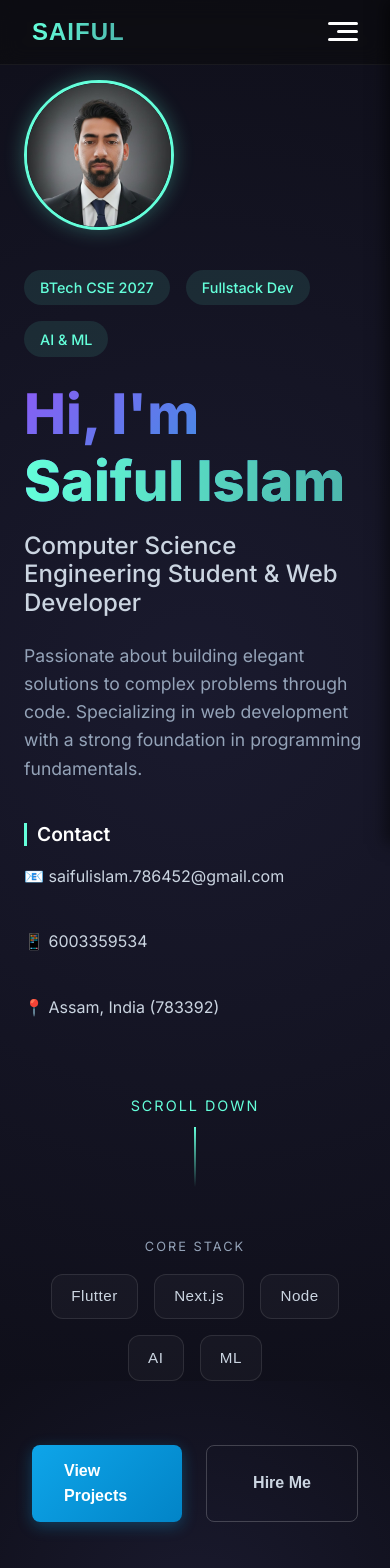
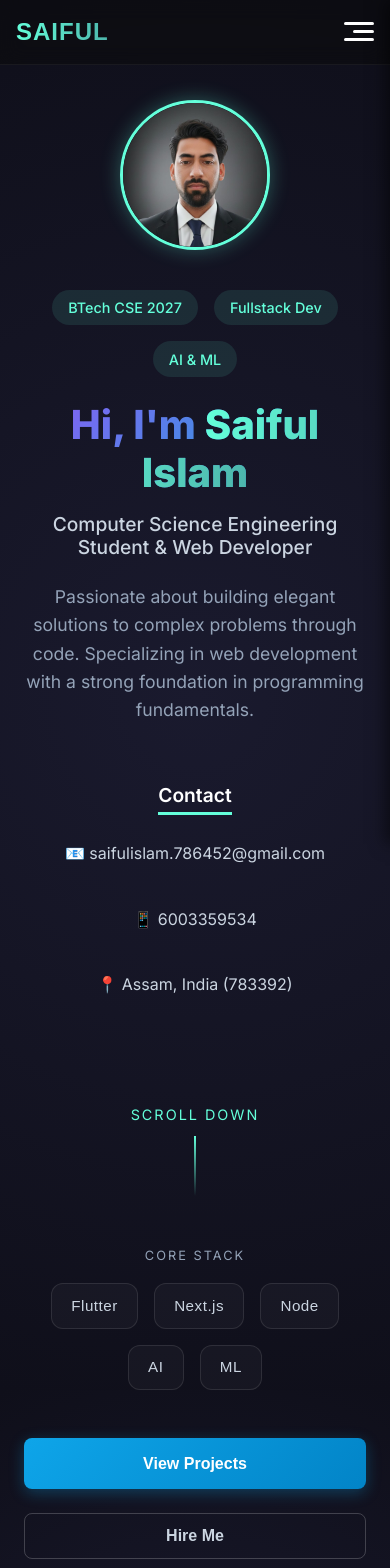
Before and after one commit to Saif325711/my-portfolio.github.io, a React (Vite) app: page / in a window 390 px wide. Shown: the top 1568 px of the page. Built offline with nearby package versions, Linux system fonts and the light colour scheme.

Commit message:
feat: Mobile responsiveness overhaul

```diff
--- a/src/components/Hero.css
+++ b/src/components/Hero.css
@@ -262,3 +262,54 @@
         transform: translateY(-20px);
     }
 }
+
+/* responsive design */
+@media (max-width: 768px) {
+    .hero-section {
+        flex-direction: column;
+        justify-content: center;
+        text-align: center;
+        padding-top: 100px;
+    }
+
+    .hero-content {
+        max-width: 100%;
+        display: flex;
+        flex-direction: column;
+        align-items: center;
+    }
+
+    .hero-tags {
+        justify-content: center;
+    }
+
+    .hero-title {
+        font-size: 2.5rem;
+    }
+
+    .hero-subtitle {
+        font-size: 1.2rem;
+    }
+
+    .hero-contact-section {
+        display: flex;
+        flex-direction: column;
+        align-items: center;
+    }
+
+    .contact-heading {
+        border-left: none;
+        border-bottom: 3px solid #64ffda;
+        padding-left: 0;
+        padding-bottom: 5px;
+        margin-bottom: 1.5rem;
+    }
+
+    .hero-contact-info {
+        align-items: center;
+    }
+
+    .hero-visual {
+        display: none;
+    }
+}
--- a/src/components/Navbar.css
+++ b/src/components/Navbar.css
@@ -179,3 +179,18 @@
 .hire-me-btn:hover {
     background-color: #0f766e;
 }
+
+@media (max-width: 480px) {
+    .mobile-menu-container {
+        width: 85%;
+        right: -85%;
+    }
+
+    .mobile-menu-container.open {
+        right: 0;
+    }
+
+    .navbar {
+        padding: 0.8rem 1rem;
+    }
+}
--- a/src/components/Skills.css
+++ b/src/components/Skills.css
@@ -113,4 +113,8 @@
         padding: var(--space-xs) var(--space-md);
         font-size: var(--font-size-sm);
     }
+
+    .skill-category {
+        padding: var(--space-md);
+    }
 }
--- a/src/components/SummarySection.css
+++ b/src/components/SummarySection.css
@@ -130,3 +130,23 @@
     letter-spacing: 1px;
     font-weight: 500;
 }
+
+@media (max-width: 768px) {
+    .summary-section {
+        padding: 3rem 1.5rem;
+    }
+
+    .stats-row {
+        flex-direction: column;
+        gap: 1.5rem;
+    }
+
+    .action-buttons {
+        flex-direction: column;
+        width: 100%;
+    }
+
+    .action-btn {
+        width: 100%;
+    }
+}
```
